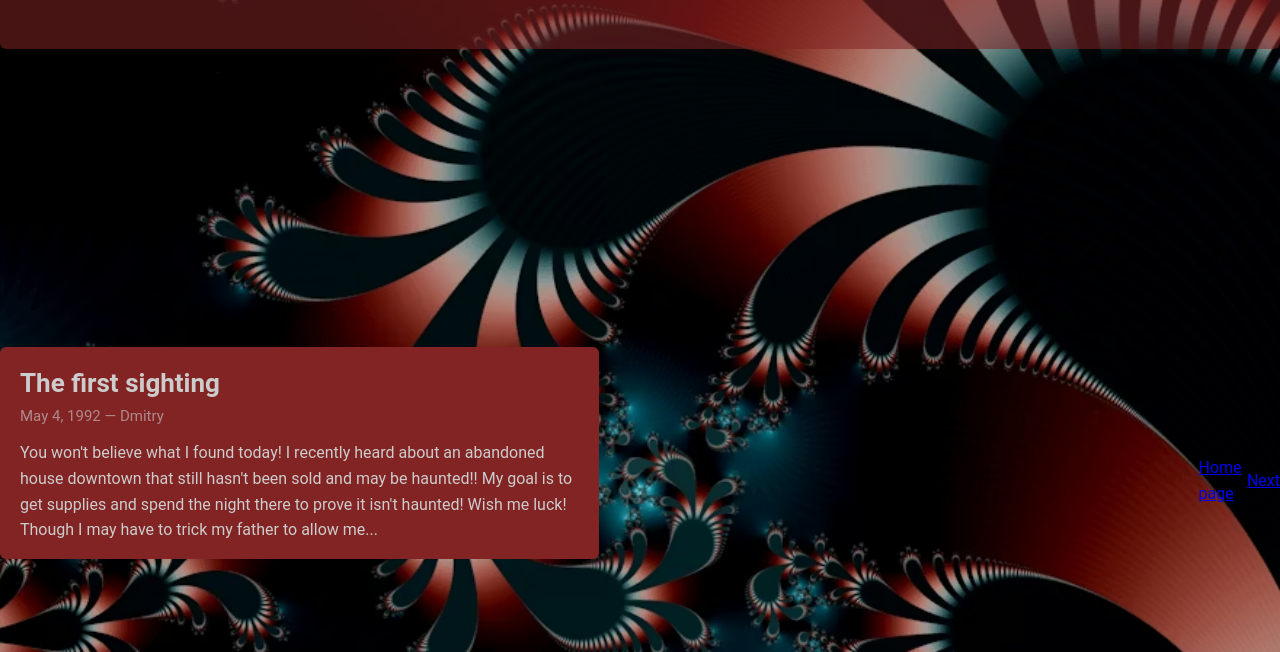
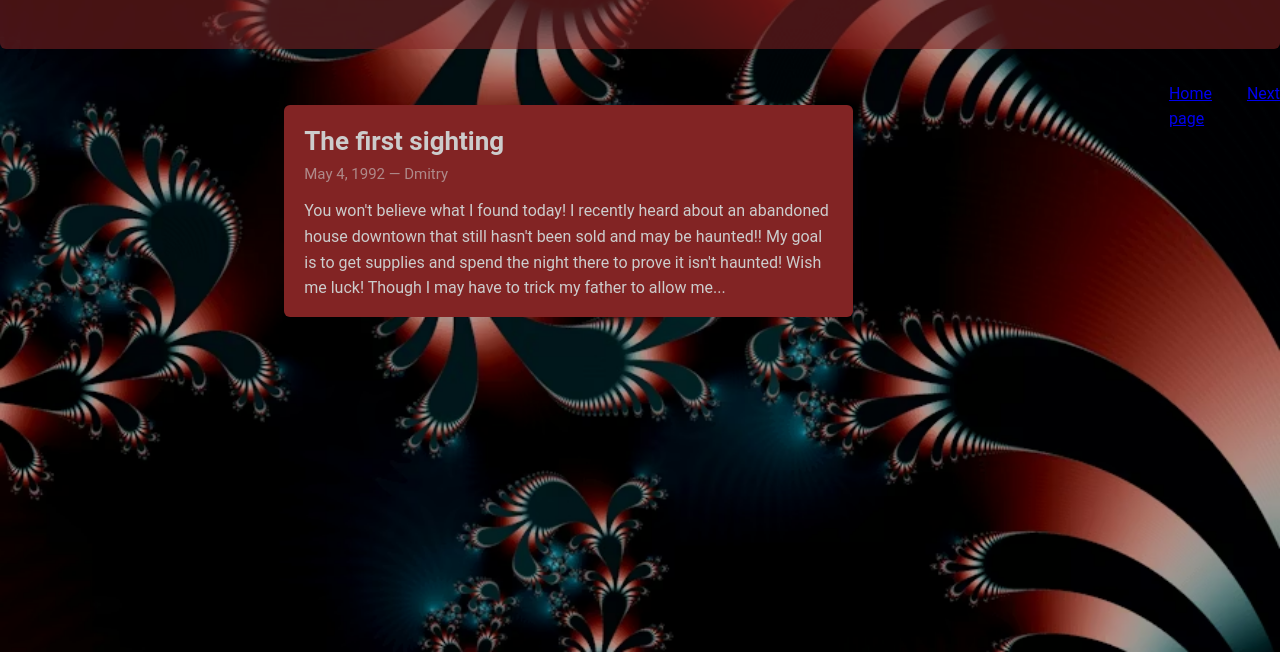
Before and after one commit to Nickpocalpyse/Website-development, a plain HTML site: page Blog1.html in a window 1280 px wide. Shown: the part 148-800 px from the top of the page. Drawn offline with Linux system fonts and the light colour scheme.

Commit message:
Update Blog.css

```diff
--- a/Blog.css
+++ b/Blog.css
@@ -34,7 +34,7 @@ body {
   background-color: rgb(130, 36, 36);
   border-radius: 6px;
   overflow: hidden;
-  margin-bottom: 24px;
+  margin: 24px auto;  /* <— THIS centers the card */
   width: 100%;
   max-width: 50%;
 }
@@ -117,10 +117,9 @@ body {
 }
 
 .layout {
- display: flex;
-  justify-content: center; /* Centers horizontally */
-  align-items: center;     /* Centers vertically */
-  height: 100vh;
+  display: flex;
+  justify-content: center;
+  gap: 2rem;
 }
 
 .content{
```
